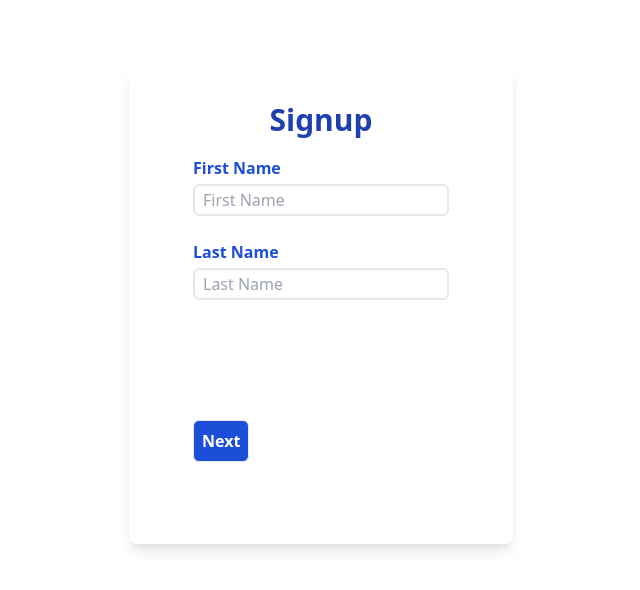
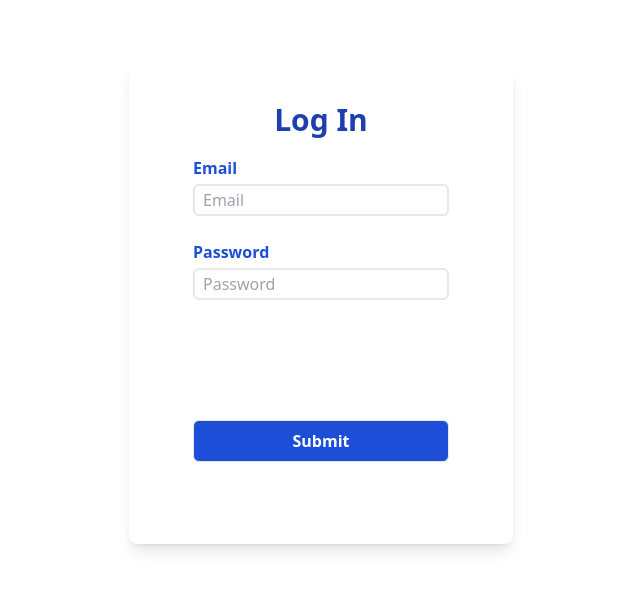
Before and after one commit to AbuMahir980/Remittance-Tracker, a React (Create React App) app: page / in a window 1280 px wide. Shown: the top 590 px of the page, without its empty margins (319-959 px from the left). Built offline with nearby package versions, Linux system fonts and the light colour scheme.

Commit message:
Create Login component
- Add Login component structure
- import useState to manage form input
- Add styling for appealing UI

```diff
--- a/src/Pages/Login.jsx
+++ b/src/Pages/Login.jsx
@@ -1,8 +1,34 @@
+import { useState } from "react";
 const Login = () => {
+    const [email, setEmail] = useState('');
+    const [password, setPassword] = useState('');
+
+    const handleSubmit = (e) =>{
+        e.preventDefault();
+        setEmail('');
+        setPassword('');
+    }
     return(
         <>
-            <div className="">
-
+            <div className="flex justify-center items-center mt-16 mb-16">
+                <div className='bg-white shadow-lg w-[30vw] h-[60vh] rounded-lg p-10'>
+                    <h2 className="mb-5 text-center font-black text-3xl text-blue-800 leading-8 font-sans">Log In</h2>
+                    <div className="mb-6 px-6 h-[60%]">
+                        <label htmlFor="" className="text-base font-bold text-blue-700 mb-5">
+								Email <br />
+								<input type="email" placeholder="Email" value={email} onChange={e => setEmail(e.target.value)} className=" border-2 w-[100%] rounded-md pl-2 text-base font-normal mb-6 mt-1 h-8" />
+						</label>
+                        <label htmlFor="" className="text-base font-bold text-blue-700 ">
+								Password <br />
+								<input type="password" placeholder="Password" value={password} onChange={e => setPassword(e.target.value)} className=" border-2 w-[100%] rounded-md pl-2 text-base font-normal mt-1 h-8" />
+							</label>
+                    </div>
+                    <div className="px-6 flex flex-row justify-center">
+                        <button onClick={handleSubmit} className="border p-2 text-base font-semibold w-[100%] rounded-md bg-blue-700 text-white">
+							Submit
+						</button>
+                    </div>
+                </div>
             </div>
         </>
     )
--- a/src/index.js
+++ b/src/index.js
@@ -3,12 +3,14 @@ import ReactDOM from 'react-dom/client';
 import './index.css';
 // import App from './App';
 import reportWebVitals from './Test/reportWebVitals';
-import Signup from './Pages/SignUp';
+// import Signup from './Pages/SignUp';
+import Login from './Pages/Login';
 
 const root = ReactDOM.createRoot(document.getElementById('root'));
 root.render(
   <React.StrictMode>
-    <Signup />
+    {/* <Signup /> */}
+    <Login />
   </React.StrictMode>
 );
 
```
